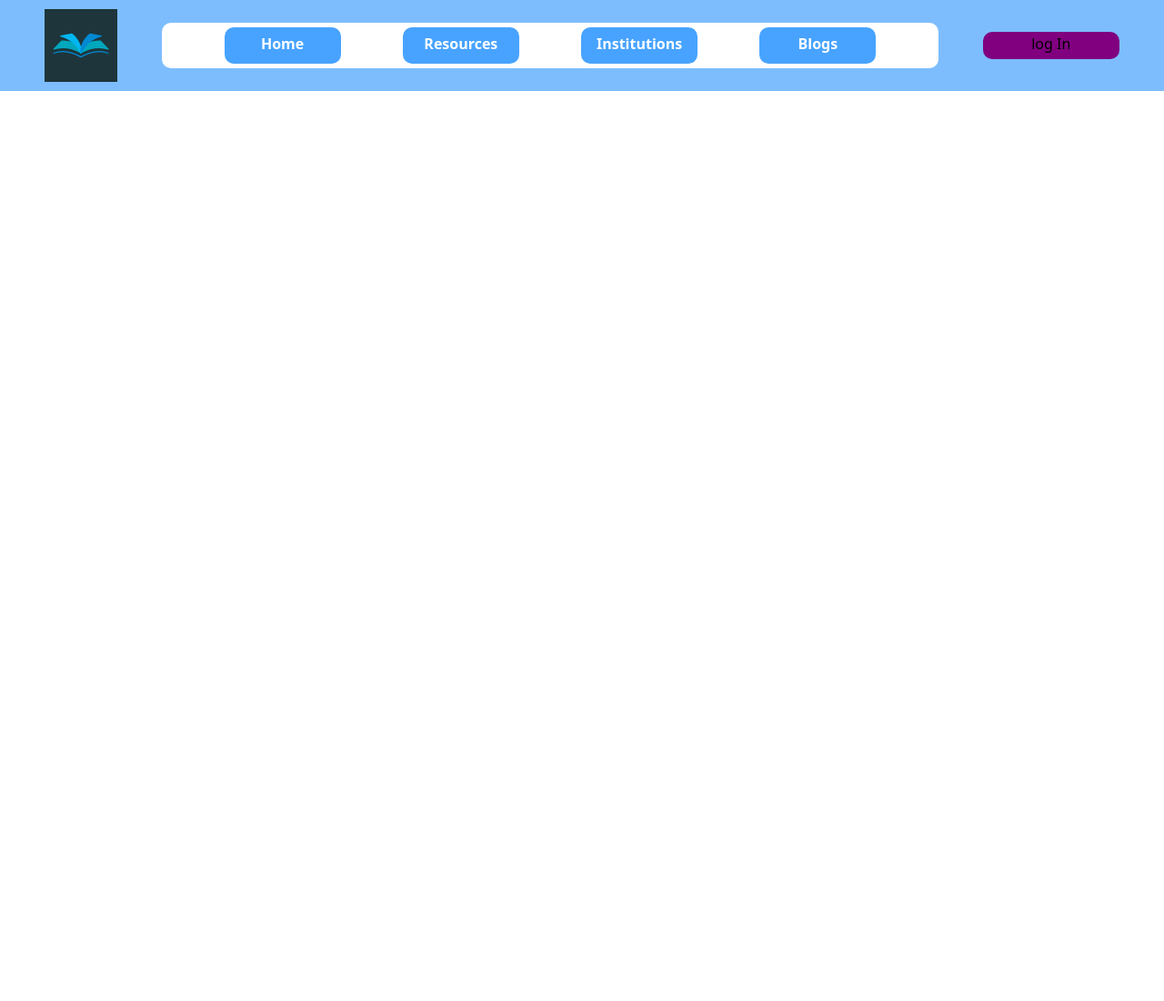
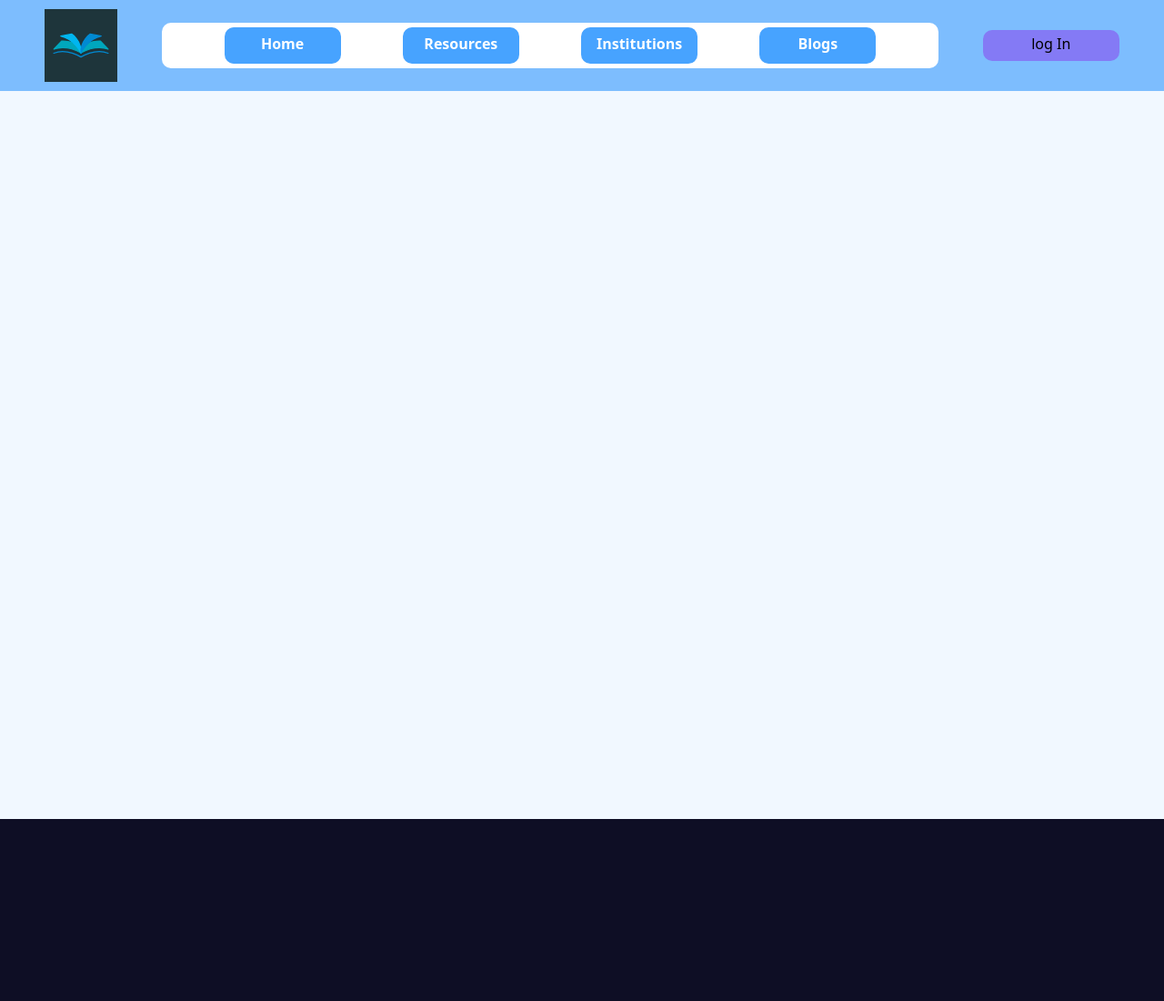
Before and after one commit to E-vanson/MyResources, a PHP site: page /landing.html in a window 1280 px wide. Shown: the whole page at 91% size. Before the commit the page ends 100 px from the top, so only its background shows below. Run offline with PHP 8.4, Linux system fonts and the light colour scheme.

Commit message:
first style commit

```diff
--- a/Login/pagesDesign/css/main.css
+++ b/Login/pagesDesign/css/main.css
@@ -568,17 +568,49 @@ video {
   }
 }
 
+.fixed {
+  position: fixed;
+}
+
+.relative {
+  position: relative;
+}
+
+.z-0 {
+  z-index: 0;
+}
+
+.z-10 {
+  z-index: 10;
+}
+
 .mx-auto {
   margin-left: auto;
   margin-right: auto;
+}
+
+.mt-1 {
+  margin-top: 0.25rem;
+}
+
+.mt-\[100px\] {
+  margin-top: 100px;
 }
 
 .flex {
   display: flex;
 }
 
-.h-10 {
-  height: 2.5rem;
+.h-1\/2 {
+  height: 50%;
+}
+
+.h-20 {
+  height: 5rem;
+}
+
+.h-4\/5 {
+  height: 80%;
 }
 
 .h-\[100px\] {
@@ -589,40 +621,32 @@ video {
   height: 30px;
 }
 
-.h-\[40px\] {
-  height: 40px;
-}
-
 .h-full {
   height: 100%;
 }
 
-.h-20 {
-  height: 5rem;
+.h-1\/3 {
+  height: 33.333333%;
 }
 
-.h-\[50px\] {
-  height: 50px;
+.h-screen {
+  height: 100vh;
 }
 
-.h-1\/2 {
-  height: 50%;
+.h-1\/4 {
+  height: 25%;
 }
 
-.h-4\/5 {
-  height: 80%;
+.w-2\/3 {
+  width: 66.666667%;
 }
 
-.h-5 {
-  height: 1.25rem;
+.w-20 {
+  width: 5rem;
 }
 
-.w-10 {
-  width: 2.5rem;
-}
-
-.w-\[100px\] {
-  width: 100px;
+.w-\[15\%\] {
+  width: 15%;
 }
 
 .w-\[150px\] {
@@ -633,56 +657,115 @@ video {
   width: 100%;
 }
 
-.w-20 {
-  width: 5rem;
+.w-4\/5 {
+  width: 80%;
 }
 
-.w-\[500px\] {
-  width: 500px;
+.w-screen {
+  width: 100vw;
 }
 
-.w-\[600px\] {
-  width: 600px;
-}
-
-.w-\[00px\] {
-  width: 00px;
-}
-
-.w-\[700px\] {
-  width: 700px;
-}
-
-.w-1\/2 {
-  width: 50%;
-}
-
-.w-\[15\%\] {
-  width: 15%;
-}
-
-.w-2\/3 {
-  width: 66.666667%;
+.flex-col {
+  flex-direction: column;
 }
 
 .items-center {
   align-items: center;
 }
 
+.justify-center {
+  justify-content: center;
+}
+
 .justify-evenly {
   justify-content: space-evenly;
+}
+
+.overflow-auto {
+  overflow: auto;
+}
+
+.overflow-hidden {
+  overflow: hidden;
+}
+
+.overflow-scroll {
+  overflow: scroll;
+}
+
+.overflow-x-hidden {
+  overflow-x: hidden;
 }
 
 .rounded-\[10px\] {
   border-radius: 10px;
 }
 
-.rounded-\[\] {
-  border-radius: ;
+.border-\[1px\] {
+  border-width: 1px;
 }
 
-.rounded-\[20px\] {
-  border-radius: 20px;
+.border-\[red\] {
+  --tw-border-opacity: 1;
+  border-color: rgb(255 0 0 / var(--tw-border-opacity));
+}
+
+.bg-\[\#47A3FF\] {
+  --tw-bg-opacity: 1;
+  background-color: rgb(71 163 255 / var(--tw-bg-opacity));
+}
+
+.bg-\[\#7DBDFE\] {
+  --tw-bg-opacity: 1;
+  background-color: rgb(125 189 254 / var(--tw-bg-opacity));
+}
+
+.bg-\[purple\] {
+  --tw-bg-opacity: 1;
+  background-color: rgb(128 0 128 / var(--tw-bg-opacity));
+}
+
+.bg-\[white\] {
+  --tw-bg-opacity: 1;
+  background-color: rgb(255 255 255 / var(--tw-bg-opacity));
+}
+
+.bg-\[\] {
+  background-color: ;
+}
+
+.bg-\[\#\] {
+  background-color: #;
+}
+
+.bg-\[\#847AF5\] {
+  --tw-bg-opacity: 1;
+  background-color: rgb(132 122 245 / var(--tw-bg-opacity));
+}
+
+.bg-\[\#F1F8FF\] {
+  --tw-bg-opacity: 1;
+  background-color: rgb(241 248 255 / var(--tw-bg-opacity));
+}
+
+.bg-\[\#191817\] {
+  --tw-bg-opacity: 1;
+  background-color: rgb(25 24 23 / var(--tw-bg-opacity));
+}
+
+.bg-\[\#1F1F23\] {
+  --tw-bg-opacity: 1;
+  background-color: rgb(31 31 35 / var(--tw-bg-opacity));
+}
+
+.bg-\[\#1F1F25\] {
+  --tw-bg-opacity: 1;
+  background-color: rgb(31 31 37 / var(--tw-bg-opacity));
+}
+
+.bg-\[\#0E0E25\] {
+  --tw-bg-opacity: 1;
+  background-color: rgb(14 14 37 / var(--tw-bg-opacity));
 }
 
 .bg-\[blue\] {
@@ -690,43 +773,8 @@ video {
   background-color: rgb(0 0 255 / var(--tw-bg-opacity));
 }
 
-.bg-\[brown\] {
-  --tw-bg-opacity: 1;
-  background-color: rgb(165 42 42 / var(--tw-bg-opacity));
-}
-
-.bg-\[green\] {
-  --tw-bg-opacity: 1;
-  background-color: rgb(0 128 0 / var(--tw-bg-opacity));
-}
-
-.bg-\[purple\] {
-  --tw-bg-opacity: 1;
-  background-color: rgb(128 0 128 / var(--tw-bg-opacity));
-}
-
-.bg-\[red\] {
-  --tw-bg-opacity: 1;
-  background-color: rgb(255 0 0 / var(--tw-bg-opacity));
-}
-
-.bg-\[47A3FF\] {
-  background-color: 47A3FF;
-}
-
-.bg-\[\#47A3FF\] {
-  --tw-bg-opacity: 1;
-  background-color: rgb(71 163 255 / var(--tw-bg-opacity));
-}
-
-.bg-\[white\] {
-  --tw-bg-opacity: 1;
-  background-color: rgb(255 255 255 / var(--tw-bg-opacity));
-}
-
-.bg-\[\#7DBDFE\] {
-  --tw-bg-opacity: 1;
-  background-color: rgb(125 189 254 / var(--tw-bg-opacity));
+.fill-\[white\] {
+  fill: white;
 }
 
 .pb-1 {
@@ -742,10 +790,27 @@ video {
   color: rgb(255 255 255 / var(--tw-text-opacity));
 }
 
-.opacity-80 {
-  opacity: 0.8;
+.hover\:text-\[\]:hover {
+  color: ;
+}
+
+.hover\:text-\[white\]:hover {
+  --tw-text-opacity: 1;
+  color: rgb(255 255 255 / var(--tw-text-opacity));
+}
+
+.hover\:underline:hover {
+  text-decoration-line: underline;
 }
 
 .hover\:opacity-80:hover {
   opacity: 0.8;
 }
+
+.hover\:opacity-90:hover {
+  opacity: 0.9;
+}
+
+.hover\:opacity-70:hover {
+  opacity: 0.7;
+}
--- a/Login/pagesDesign/landing.html
+++ b/Login/pagesDesign/landing.html
@@ -6,43 +6,61 @@
     <link rel="stylesheet" href="css\main.css">
     <title>Landing Page</title>
 </head>
-<body>
+<body class="overflow-x-hidden w-screen h-screen">
 
     <header class=" w-full h-[100px]">
         <div class="flex container mx-auto bg-[#7DBDFE] h-full items-center justify-evenly">
 
             <!-- logo -->
-            <img src="images\logo.svg" class="w-20 h-20" alt="">
+            <img src="images\logo.svg" class="h-4/5" alt="">
 
             <!-- menu buttons -->
             <div class="flex w-2/3 h-1/2 items-center justify-evenly bg-[white] rounded-[10px]">
                 <button class="bg-[#47A3FF] w-[15%] h-4/5 rounded-[10px] pb-1 text-[white] font-semibold
                 hover:opacity-80">
-                    Home
-                </button>
-                <button class="bg-[#47A3FF] w-[15%] h-4/5 rounded-[10px] pb-1 text-[white] font-semibold
-                hover:opactiy-80">
-                    Resources
+                    <a href="#">Home</a>
                 </button>
                 <button class="bg-[#47A3FF] w-[15%] h-4/5 rounded-[10px] pb-1 text-[white] font-semibold
                 hover:opacity-80">
-                    Institutions
+                <a href="#">Resources</a>
                 </button>
                 <button class="bg-[#47A3FF] w-[15%] h-4/5 rounded-[10px] pb-1 text-[white] font-semibold
                 hover:opacity-80">
-                    Blogs
+                    <a href="#">Institutions</a>
+                </button>
+                <button class="bg-[#47A3FF] w-[15%] h-4/5 rounded-[10px] pb-1 text-[white] font-semibold
+                hover:opacity-80">
+                    <a href="#">Blogs</a>
                 </button>
             </div>
 
             <!-- logIn button -->
-            <button class="bg-[purple] pb-1 w-[150px] h-[30px] rounded-[10px]">
-                log In
+            <button class="bg-[#847AF5] pb-1 w-[150px] h-1/3 rounded-[10px] hover:opacity-80 hover:text-[white]">
+                <a href="#">log In</a>
             </button>
         </div>
     </header>
 
     <!-- section 1 -->
+    <section class="w-screen h-1/2">
+        <div class="container mx-auto h-full bg-[#F1F8FF]">
 
+        </div>
+    </section>
+
+    <!-- section 2 -->
+    <section class="w-screen h-1/2">
+        <div class="container mx-auto h-full bg-[#F1F8FF]">
+
+        </div>
+    </section>
+
+    <!-- Footer -->
+    <footer class="w-full h-1/4">
+        <div class="flex items-center justify-center container mx-auto bg-[#0E0E25] h-full">
+
+        </div>
+    </footer>
 
 </body>
 </html>
```
